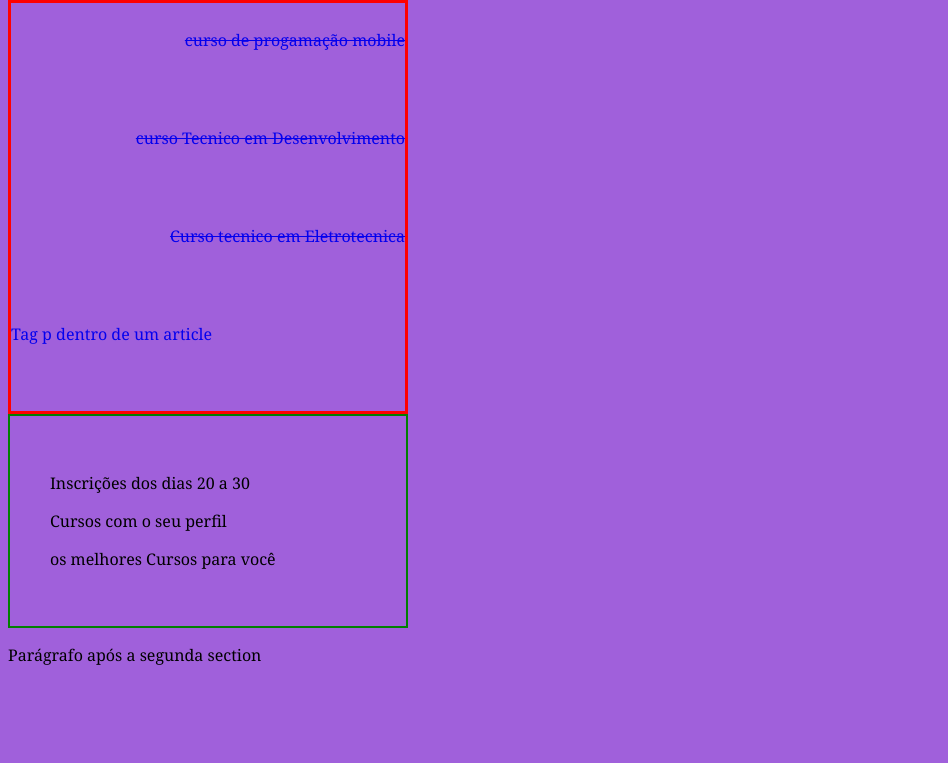
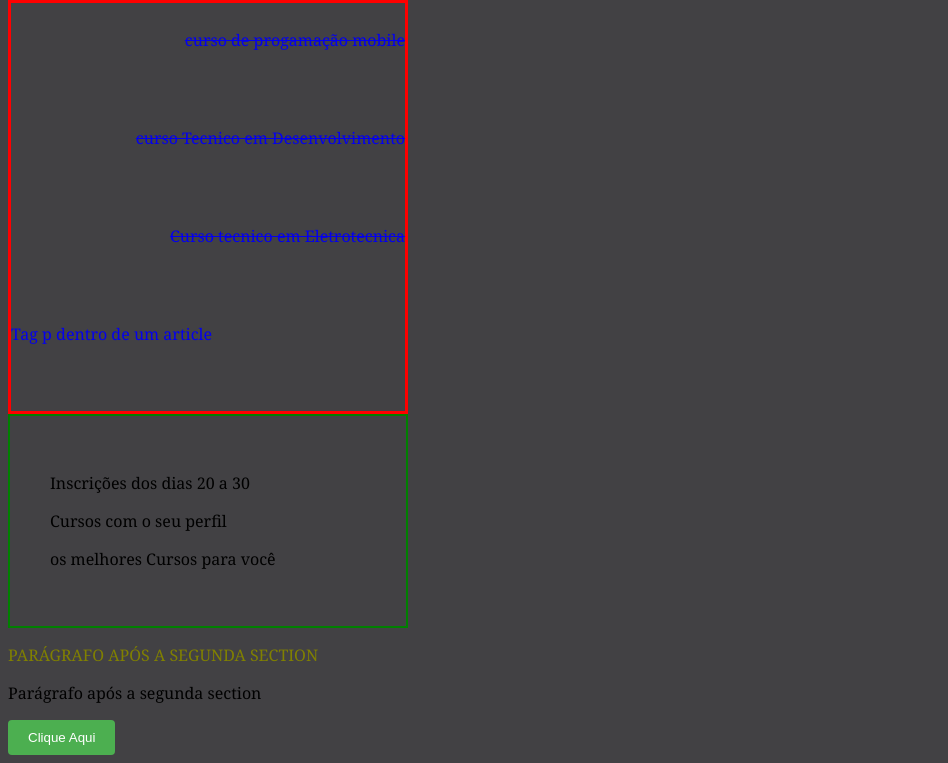
Before and after one commit to Brronu/desevolvimento_sistemas_, a plain HTML site: page exemplo6(cont. css).html in a window 1280 px wide. Shown: the part 86-849 px from the top of the page, without its empty margins (0-948 px from the left). Before the commit the page ends 800 px from the top, so only its background shows below. Drawn offline with Linux system fonts and the light colour scheme.

Commit message:
implementando seletores CSS na pratica

```diff
--- a/css/estilo.css
+++ b/css/estilo.css
@@ -1,6 +1,6 @@
 body{
     font-family: Georgia, 'Times New Roman', Times, serif;
-    background-color: rgb(160, 96, 219);
+    background-color: rgb(66, 65, 68);
 }
 h1{text-align: center;}
 
@@ -25,3 +25,15 @@ section{width: 400px;}
     border: 2px solid green;
     padding: 40px;box-sizing: border-box;/*Box-sizzing: border-box ira alterar o comportamento padrão do dimensionamento do elemento HTML. De forma que quando aplicado border e padding, a estrutura não ira expandir, mas ficará com mesmo tamanho, so que recalculado*/
 }
+
+.bloco2 + p{
+    text-transform: uppercase; color:olive
+} /*o seletor "+" eo adjacente, que ira formata o elemento exatamente apos o seletor que usamos como referencia, nesse caso, e o bloco2 */
+
+
+.meu-botao {background-color: #4CAF50; /* cor de fundo */
+color: white; /* cor do texto */
+padding: 10px 20px; /* espaçamento interno (topo/baixo, esquerda/direita) */
+border: none; /* remova a borda padrão */
+border-radius: 4px; /* borda arredondada */
+cursor: pointer; /* cursor ao passar por cima */}
--- a/exemplo6(cont. css).html
+++ b/exemplo6(cont. css).html
@@ -27,6 +27,8 @@
             </div>
         </section>
     <p>Parágrafo após a segunda section</p>
+    <p>Parágrafo após a segunda section</p>
+    <button class="meu-botao">Clique Aqui</button>
 
 </body>
 </html>
```
Also changed, not shown: aplicando seletor +.html (added, +32 -0 lines).
